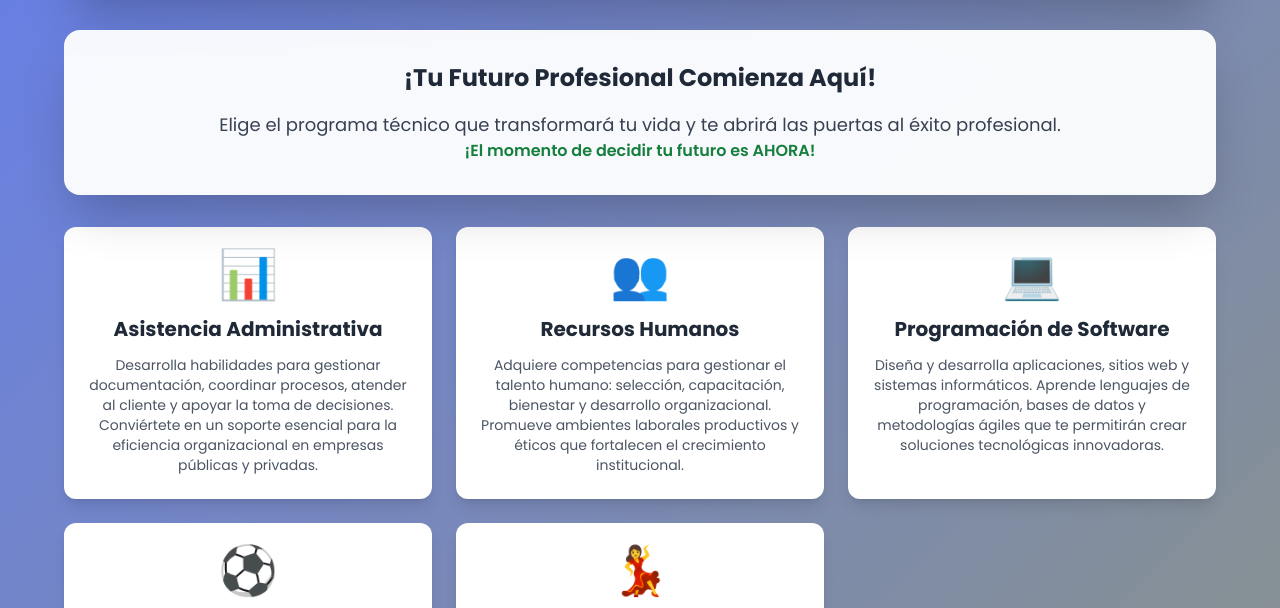
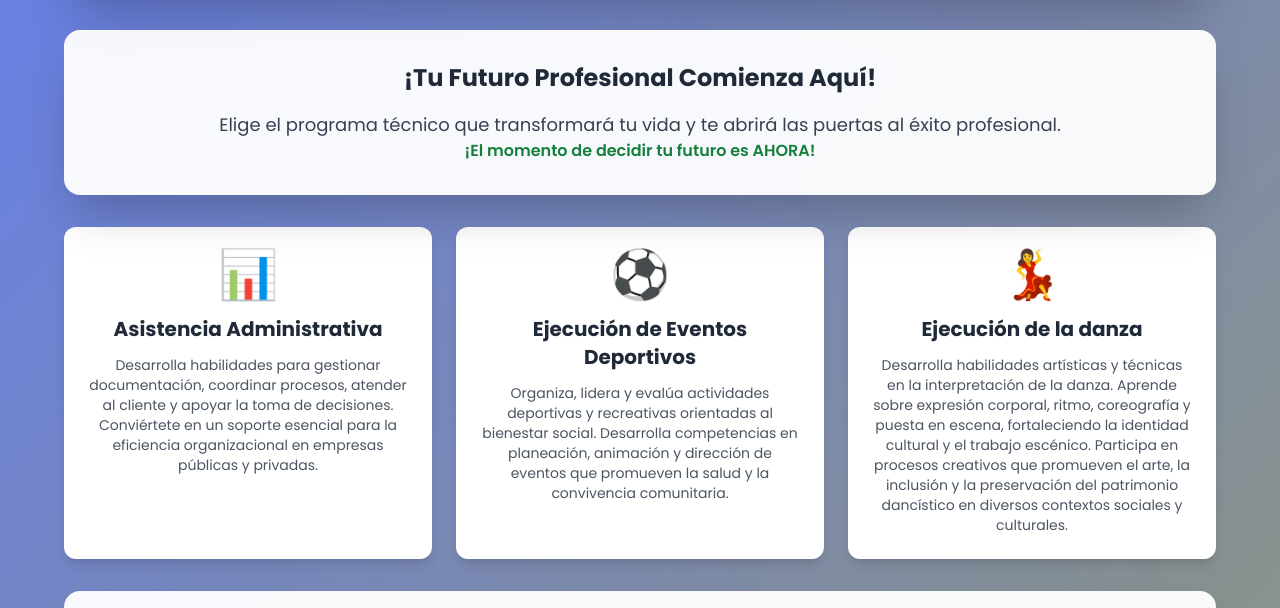
Before and after one commit to articidesoacha/buenosaires-principal-, a plain HTML site: page index.html in a window 1280 px wide. Shown: the part 162-770 px from the top of the page. Drawn offline with nearby package versions, Linux system fonts and the light colour scheme.

Commit message:
Remove Human Resources and Programming sections
Removed sections related to Human Resources and Software Programming courses.

```diff
--- a/index.html
+++ b/index.html
@@ -53,16 +53,7 @@
         <h4 class="text-xl font-bold text-gray-800 mb-3 text-center">Asistencia Administrativa</h4>
         <p class="text-gray-600 text-center text-sm">Desarrolla habilidades para gestionar documentación, coordinar procesos, atender al cliente y apoyar la toma de decisiones. Conviértete en un soporte esencial para la eficiencia organizacional en empresas públicas y privadas.</p>
       </a>
-<a href="https://drive.google.com/file/d/1Qy-OyW0ztcqU3dlrx-qE0dHmBHfvUVl2/view?usp=drive_link" class="bg-white rounded-xl p-6 shadow-lg card-hover slide-in block">
-        <div class="text-5xl mb-4 text-center">👥</div>
-        <h4 class="text-xl font-bold text-gray-800 mb-3 text-center">Recursos Humanos</h4>
-        <p class="text-gray-600 text-center text-sm">Adquiere competencias para gestionar el talento humano: selección, capacitación, bienestar y desarrollo organizacional. Promueve ambientes laborales productivos y éticos que fortalecen el crecimiento institucional.</p>
-      </a>
-<a href="https://drive.google.com/file/d/1BVTAfxiYChow8YRs8k4WtzyDpq6s85Vb/view?usp=drive_link" class="bg-white rounded-xl p-6 shadow-lg card-hover slide-in block">
-        <div class="text-5xl mb-4 text-center">💻</div>
-        <h4 class="text-xl font-bold text-gray-800 mb-3 text-center">Programación de Software</h4>
-        <p class="text-gray-600 text-center text-sm">Diseña y desarrolla aplicaciones, sitios web y sistemas informáticos. Aprende lenguajes de programación, bases de datos y metodologías ágiles que te permitirán crear soluciones tecnológicas innovadoras.</p>
-      </a>
+
 <a href="https://drive.google.com/file/d/1iHjlO6CH_SN_rtNntFtGOilN-V9OvUGM/view?usp=drive_link" class="bg-white rounded-xl p-6 shadow-lg card-hover slide-in block">
         <div class="text-5xl mb-4 text-center">⚽</div>
         <h4 class="text-xl font-bold text-gray-800 mb-3 text-center">Ejecución de Eventos Deportivos</h4>
```
